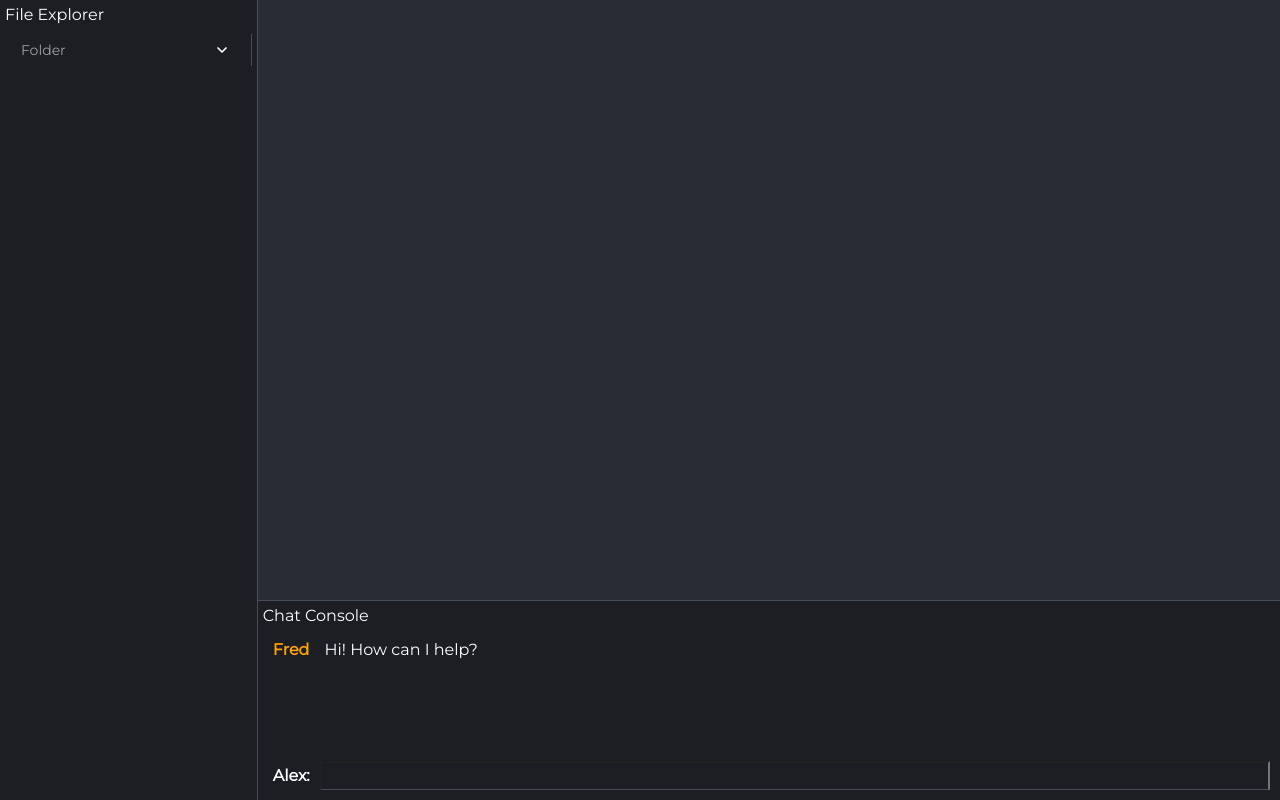
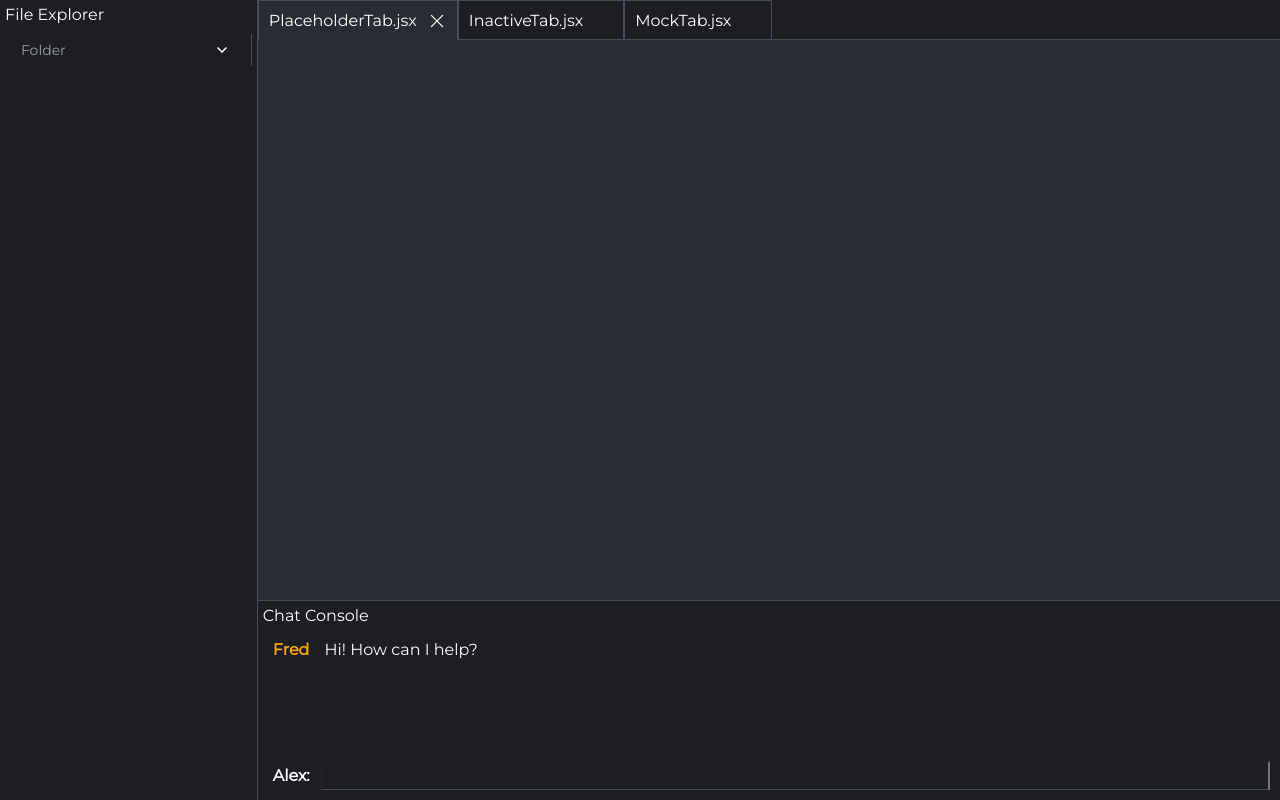
Before and after one commit to AlexandruNae/FRED, a React (Create React App) app in the folder frontend/: page / in a window 1280 px wide. Built offline with nearby package versions, Linux system fonts and the light colour scheme.

Commit message:
FRED-4-added-tab-design

```diff
--- a/frontend/src/AppContext.js
+++ b/frontend/src/AppContext.js
@@ -16,7 +16,7 @@ export class AppProvider extends Component {
                 messages: {
                     message0: ["Fred", "Hi! How can I help?"]
                 }
-            }
+            },
 
         }
     }
--- a/frontend/src/CodeView/CodeView.jsx
+++ b/frontend/src/CodeView/CodeView.jsx
@@ -1,12 +1,20 @@
 import React, { Component, Fragment } from 'react'
 import styles from './CodeView.module.scss'
+import OpenTabs from './OpenTabs/OpenTabs'
+import OpenCode from './OpenCode/OpenCode'
+import AppContext, { AppProvider } from '../AppContext';
 
 export default class CodeView extends Component {
+    static contextType = AppContext;
+
     render() {
         return (
-            <div className={styles.codeView}>
-
-            </div>
+            <AppProvider>
+                <div className={styles.codeView}>
+                    <OpenTabs />
+                    <OpenCode />
+                </div>
+            </AppProvider>
         )
     }
 }
--- /dev/null
+++ b/frontend/src/CodeView/OpenCode/OpenCode.jsx
@@ -0,0 +1,11 @@
+import React, { Component } from 'react'
+
+export default class OpenCode extends Component {
+    render() {
+        return (
+            <div>
+                {/* OpenCode */}
+            </div>
+        )
+    }
+}
--- /dev/null
+++ b/frontend/src/CodeView/OpenTabs/OpenTabs.jsx
@@ -0,0 +1,30 @@
+import React, { Component } from 'react'
+import styles from './OpenTabs.module.scss'
+import AppContext, { AppProvider } from '../../AppContext';
+
+export default class OpenTabs extends Component {
+    static contextType = AppContext;
+
+    render() {
+        return (
+            <AppProvider>
+                <div className={styles.tabsList}>
+                    <div className={`${styles.tab} ${styles.activeTab}`}>
+                        <div>PlaceholderTab.jsx</div>
+                        <div className={`${styles.closeTab} ${styles.showIfActive}`}/>
+                    </div>
+
+                    <div className={`${styles.tab}`}>
+                        <div>InactiveTab.jsx</div>
+                        <div className={`${styles.closeTab}`}/>
+                    </div>
+
+                    <div className={`${styles.tab}`}>
+                        <div>MockTab.jsx</div>
+                        <div className={`${styles.closeTab}`}/>
+                    </div>
+                </div>
+            </AppProvider>
+        )
+    }
+}
--- /dev/null
+++ b/frontend/src/CodeView/OpenTabs/OpenTabs.module.scss
@@ -0,0 +1,46 @@
+@import '../../../public/constants/colors.module.scss';
+
+.tabsList {
+    display: flex;
+
+    background-color: $secondary-blue;
+    width: 100%;
+    height: 40px;
+    border-bottom: 1px solid $light-blue;
+}
+
+.tab {
+    cursor: pointer;
+    display: flex;
+    align-items: center;
+    gap: 10px;
+
+    height: 100%;
+    color: white;
+    padding-inline: 10px;
+
+    border: 1px solid $light-blue;
+    border-bottom: none;
+}
+
+.tab:hover {
+    filter: brightness(1.3);
+}
+
+.activeTab {
+    background-color: $primary-blue;
+    border-bottom: $primary-blue;
+    height: calc(100% + 1px);
+}
+
+.closeTab {
+    background-image: url('../../../public/assets/icons/close.svg');
+    width: 20px;
+    height: 20px;
+
+    opacity: 0;
+}
+
+.showIfActive {
+    opacity: 1;
+}
```
Also changed, not shown: frontend/public/assets/icons/close.svg (added), frontend/src/CodeView/OpenCode/OpenCode.module.scss (added).
